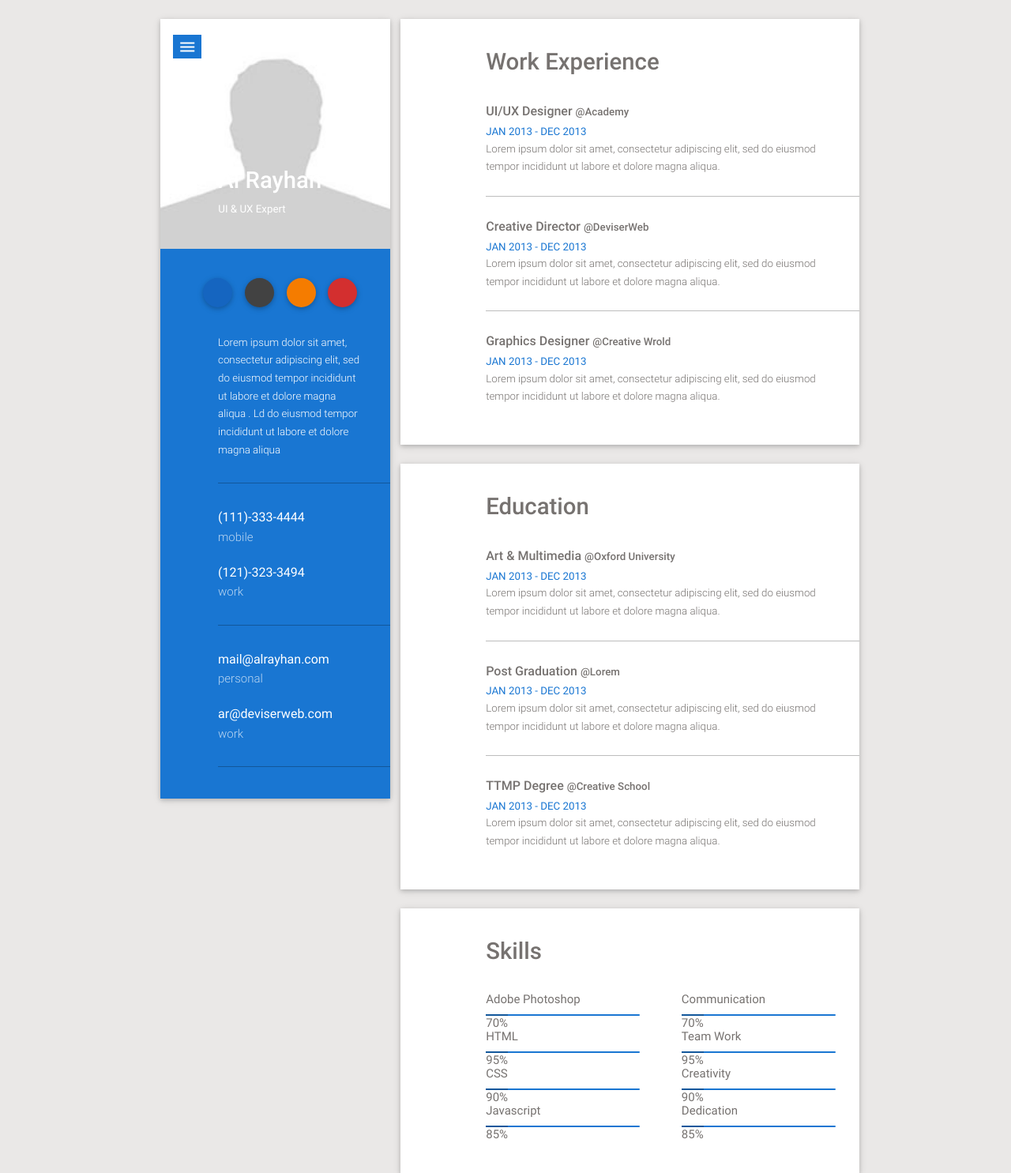
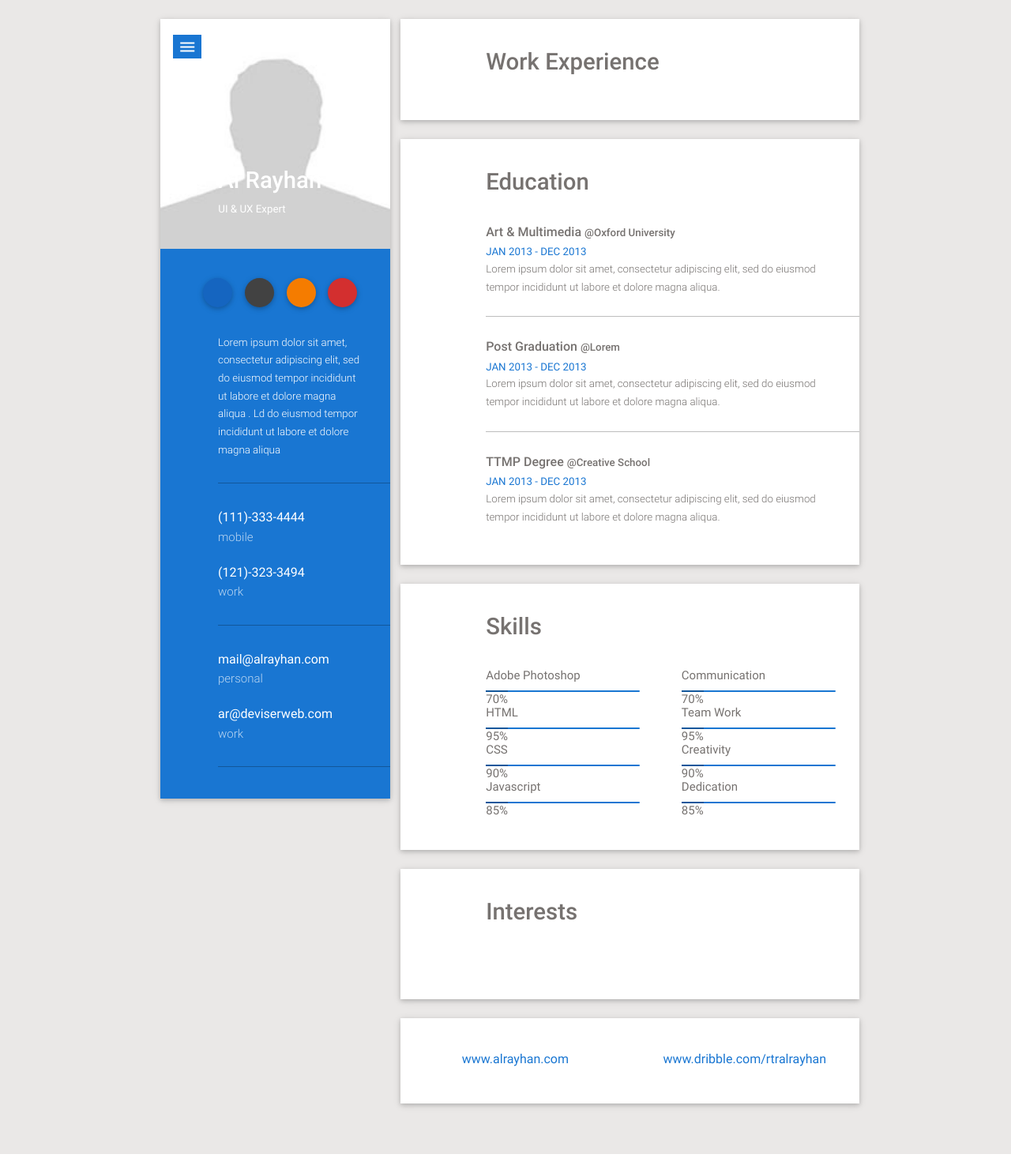
Before and after one commit to radoslawdabrowski/personal-website-framework, a Django app: page / in a window 1280 px wide. Shown: the top 1485 px of the page at 79% size. After the commit the page ends 1461 px from the top, so only its background shows below. Run offline with Django 3.2, Linux system fonts and the light colour scheme; tables that the repository leaves empty hold one stand-in row (values such as "Sample post"); style sheets or scripts are compiled from the project's sources.

Commit message:
Changes in html templates

```diff
--- a/cv/templates/components/cv/experience.html
+++ b/cv/templates/components/cv/experience.html
@@ -1,30 +1,13 @@
+{% load i18n %}
+{% load cv_extras %}
 <div class="section-wrapper z-depth-1">
     <div class="section-icon col s12 m12 l2">
         <i class="fa fa-suitcase"></i>
     </div>
     <div class="custom-content col s12 m12 l10 wow fadeIn a1" data-wow-delay="0.1s">
-        <h2>Work Experience</h2>
-
-        <div class="custom-content-wrapper wow fadeIn a2" data-wow-delay="0.2s">
-            <h3>UI/UX Designer <span>@Academy</span></h3>
-            <span>JAN 2013 - DEC 2013 </span>
-            <p>Lorem ipsum dolor sit amet, consectetur adipiscing elit, sed do eiusmod tempor incididunt
-                ut
-                labore et dolore magna aliqua. </p>
-        </div>
-        <div class="custom-content-wrapper wow fadeIn a3" data-wow-delay="0.3s">
-            <h3>Creative Director <span>@DeviserWeb</span></h3>
-            <span>JAN 2013 - DEC 2013 </span>
-            <p>Lorem ipsum dolor sit amet, consectetur adipiscing elit, sed do eiusmod tempor incididunt
-                ut labore et
-                dolore magna aliqua. </p>
-        </div>
-        <div class="custom-content-wrapper wow fadeIn a4" data-wow-delay="0.4s">
-            <h3>Graphics Designer <span>@Creative Wrold</span></h3>
-            <span>JAN 2013 - DEC 2013 </span>
-            <p>Lorem ipsum dolor sit amet, consectetur adipiscing elit, sed do eiusmod tempor incididunt
-                ut
-                labore et dolore magna aliqua. </p>
-        </div>
+        <h2>{% trans 'Work Experience' %}</h2>
+        {% for jobItem in jobs %}
+            {% job item=jobItem wow=forloop.counter %}
+        {% endfor %}
     </div>
 </div>
--- a/cv/templates/components/cv/interests.html
+++ b/cv/templates/components/cv/interests.html
@@ -1,10 +1,11 @@
 {% load cv_extras %}
+{% load i18n %}
 <div class="section-wrapper z-depth-1">
     <div class="section-icon col s12 m12 l2">
         <i class="fa fa-plane"></i>
     </div>
     <div class="interests col s12 m12 l10 wow fadeIn" data-wow-delay="0.1s">
-        <h2>Interests </h2>
+        <h2>{% trans 'Interests' %}</h2>
         <ul>
             {% for hobbyItem in hobbies %}
                 {% hobby item=hobbyItem %}
--- a/cv/templates/components/cv/single/job.html
+++ b/cv/templates/components/cv/single/job.html
@@ -1,5 +1,5 @@
 <div class="custom-content-wrapper wow fadeIn a2" data-wow-delay="{{ wow }}">
-    <h3>UI/UX Designer <span>@Academy</span></h3>
-    <span>JAN 2013 - DEC 2013 </span>
-    <p>Lorem ipsum dolor sit amet, consectetur adipiscing elit, sed do eiusmod tempor incididunt ut labore et dolore magna aliqua. </p>
+    <h3>{{ item.position }} <span>@{{ item.company.name }}</span></h3>
+    <span>{{ item.start_date | date:'b Y' }} - {{ item.end_date }} </span>
+    <p>{{ item.description | safe }}</p>
 </div>
--- a/cv/templates/components/cv/skills.html
+++ b/cv/templates/components/cv/skills.html
@@ -1,11 +1,11 @@
+{% load i18n %}
+{% load cv_extras %}
 <div class="section-wrapper z-depth-1">
     <div class="section-icon col s12 m12 l2">
         <i class="fa fa-cogs"></i>
     </div>
     <div class="custom-content col s12 m12 l10 wow fadeIn a1">
-        <h2>
-            Skills
-        </h2>
+        <h2>{% trans 'Skills' %}</h2>
         <div class="row">
             <div class="col m6 s12">
                 <div class="skill-line wow fadeIn a1" data-wow-delay="0.1s">
```
